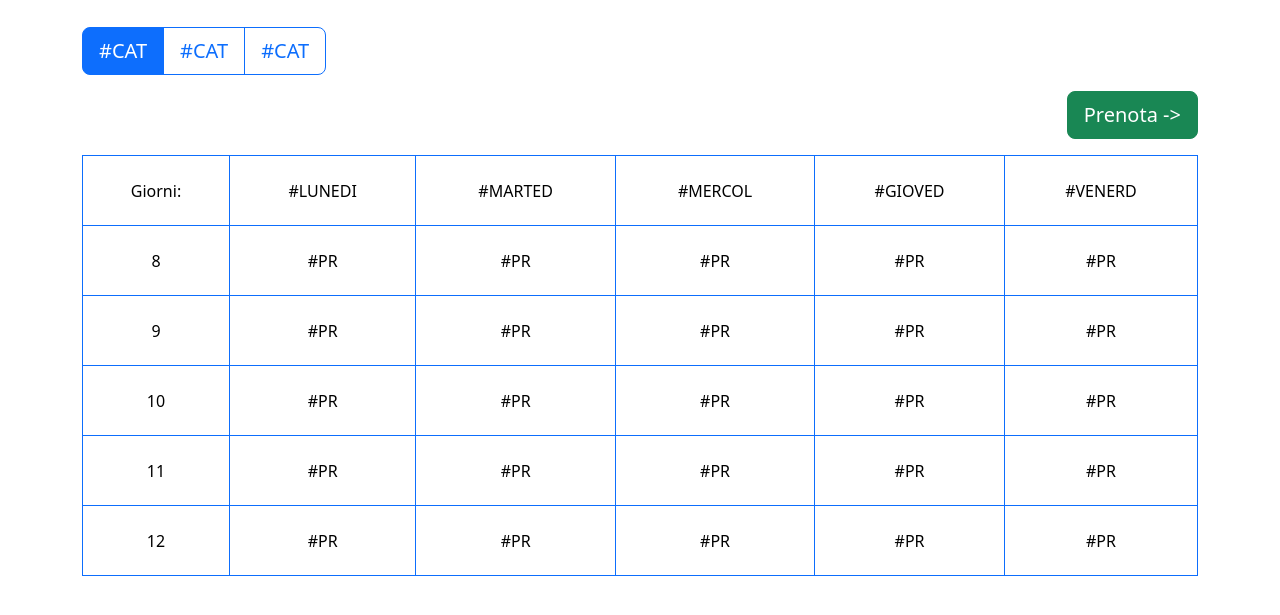
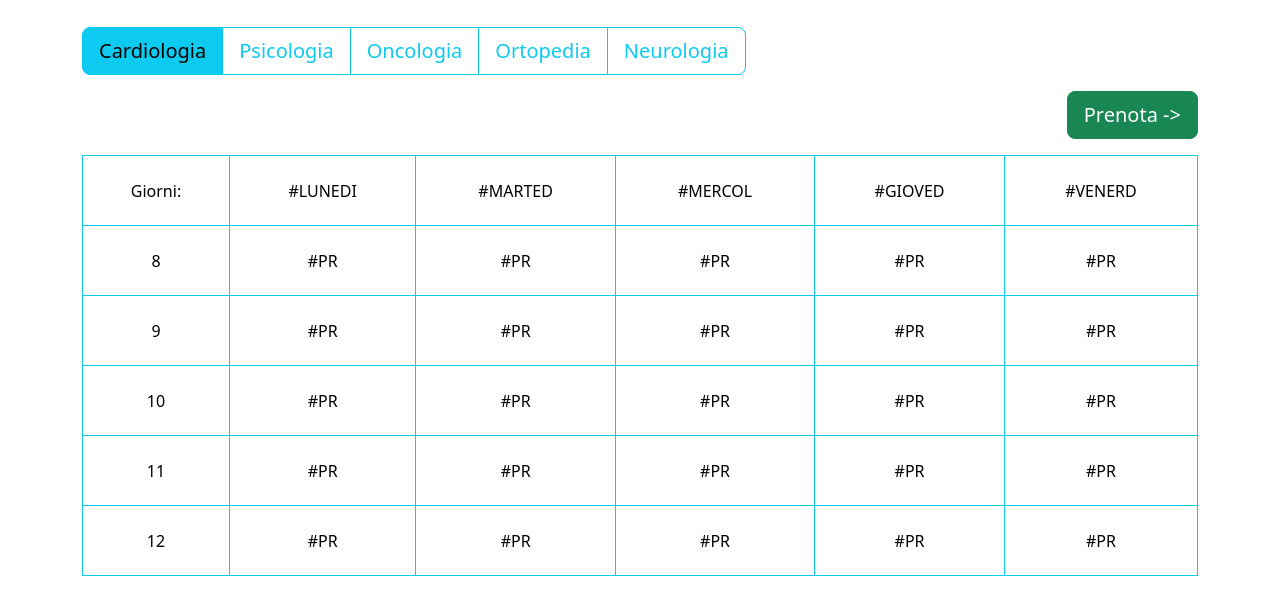
Before and after one commit to alepalma06/5B_CiolacuProstoiuPalmieri_VisiteSpecialistiche, a website: page index.html in a window 1280 px wide. Shown: the part 69-684 px from the top of the page. Drawn offline with nearby package versions, Linux system fonts and the light colour scheme.

Commit message:
NAVBAR DINAMICA

```diff
--- a/componenti/fetch_component.js
+++ b/componenti/fetch_component.js
@@ -38,12 +38,3 @@ const generateFetchComponent = (conf) => {
         }
     }
 };
-
-
-var myModal = document.getElementById('myModal')
-var myInput = document.getElementById('myInput')
-
-myModal.addEventListener('shown.bs.modal', function () {
-  myInput.focus()
-  console.log("MODALE")
-})
--- a/componenti/navbar.js
+++ b/componenti/navbar.js
@@ -1,6 +1,37 @@
-const NavBarComponent = () => {
+const navbar = document.getElementById("navbar");
+
+const NavBarComponent = (conf) => {
+    let template = `
+    <input type="radio" class="btn-check" name="btnradio" id="#ID" #CHECKED>
+    <label class="btn btn-outline-info btn-lg" for="#ID">#CAT</label>`
+    let parentElement;
+
     return{
-        render: () => {
+        setParentElement: (pr) => {
+            // FUNZIONA CHE DETERMINA DOVE POSIZIONARE LA RENDER
+            parentElement = pr;
+        }
+        ,render: () => {
+            // FUNZIONE CHE INIETTA DENTRO IL CONTAINER IL CSS
+            let html = "";
+            let c = 0;
+            conf["tipologie"].forEach(tip => {
+                // GENERA CODICE
+                if (c == 0) {
+                    //PER IL CHECKED [SE è IL PRIMO ALLORA SARà CHECKED]
+                    html += template.replace("#ID", ("radio" + c)).replace("#CAT", tip).replace("#CHECKED", "checked");
+                } else {
+                    html += template.replace("#ID", ("radio" + c)).replace("#CAT", tip).replace("#CHECKED", "");
+                }
+                c++;
+            });
+            parentElement.innerHTML = html;
 
+        }
     }
-}}
+}
+fetch("conf.json").then(r => r.json()).then(conf => {
+    const navBarComp = NavBarComponent(conf);
+    navBarComp.setParentElement(navbar);
+    navBarComp.render();
+});
--- a/index.html
+++ b/index.html
@@ -12,17 +12,17 @@
 </head>
 <body>
     <h1 class="text-center mt-3">Prenota la tua visita</h1>
-    <!-- selezione categoria-->
+    <!-- selezione categoria [ NAV BAR ]-->
     <div class="container mt-3">
         <div id="navbar" class="btn-group mt-3" role="group" aria-label="Basic radio toggle button group">
             <input type="radio" class="btn-check" name="btnradio" id="btnradio1" checked>
-            <label class="btn btn-outline-primary btn-lg" for="btnradio1">#CAT</label>
+            <label class="btn btn-outline-info btn-lg" for="btnradio1">#CAT</label>
 
             <input type="radio" class="btn-check" name="btnradio" id="btnradio2">
-            <label class="btn btn-outline-primary btn-lg" for="btnradio2">#CAT</label>
+            <label class="btn btn-outline-info btn-lg" for="btnradio2">#CAT</label>
 
             <input type="radio" class="btn-check" name="btnradio" id="btnradio3">
-            <label class="btn btn-outline-primary btn-lg" for="btnradio3">#CAT</label>
+            <label class="btn btn-outline-info btn-lg" for="btnradio3">#CAT</label>
         </div>
     </div>
 
@@ -36,15 +36,15 @@
             <div class="modal-dialog">
                 <div class="modal-content">
                 <div class="modal-header">
-                    <h5 class="modal-title" id="exampleModalLabel">Modal title</h5>
+                    <h5 class="modal-title text-center">Prenota</h5>
                     <button type="button" class="btn-close" data-bs-dismiss="modal" aria-label="Close"></button>
                 </div>
                 <div class="modal-body">
                     ...
                 </div>
                 <div class="modal-footer">
-                    <button type="button" class="btn btn-secondary" data-bs-dismiss="modal">Close</button>
-                    <button type="button" class="btn btn-primary">Save changes</button>
+                    <button type="button" class="btn btn-secondary" data-bs-dismiss="modal">Annulla</button>
+                    <button type="button" class="btn btn-outline-success btn-lg">Prenota -> </button>
                 </div>
                 </div>
             </div>
@@ -53,7 +53,7 @@
 
 
     <div class="container  d-flex justify-content-center mt-3">
-        <table id="tabella" class="table table-bordered border-primary bg-light text-center align-middle">
+        <table id="tabella" class="table table-bordered border-info bg-light text-center align-middle">
             <tr class="tbl1">
                 <td>Giorni:</td>
                 <td>#LUNEDI</td>
```
Also changed, not shown: style.css (line endings or trailing spaces).
